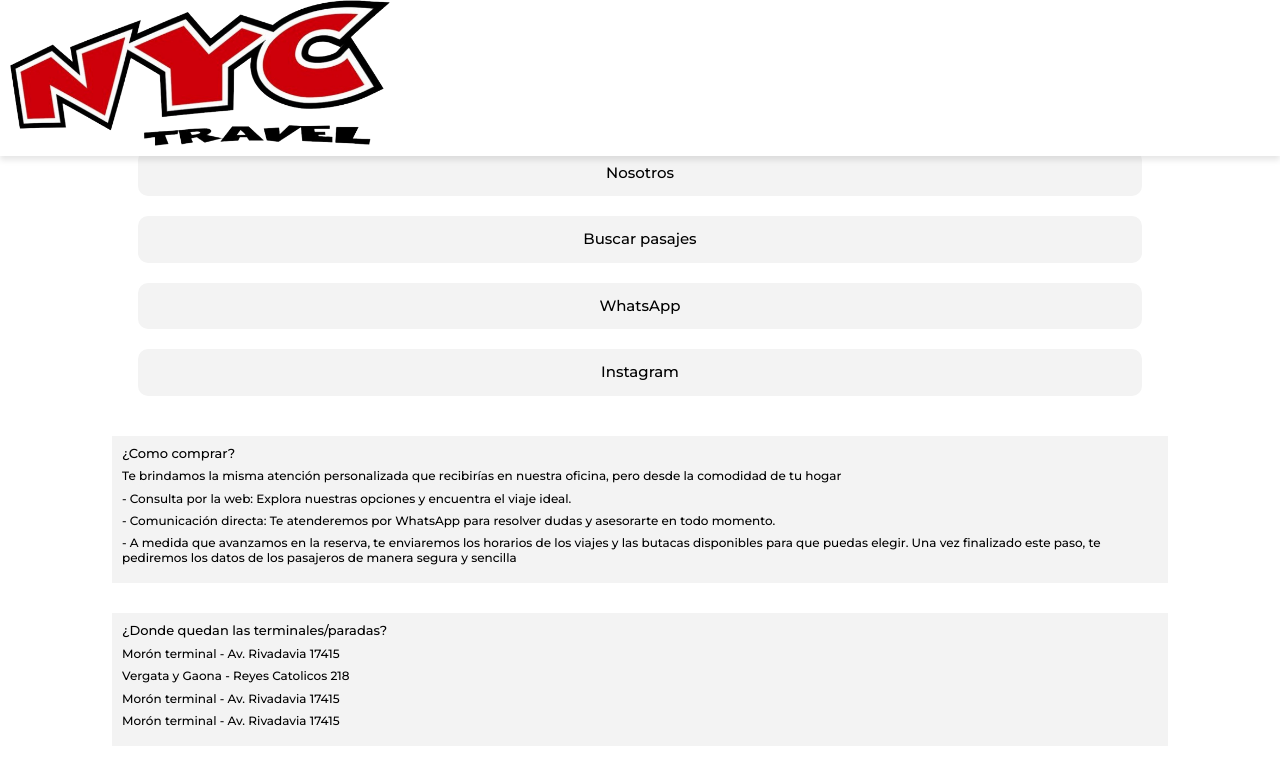
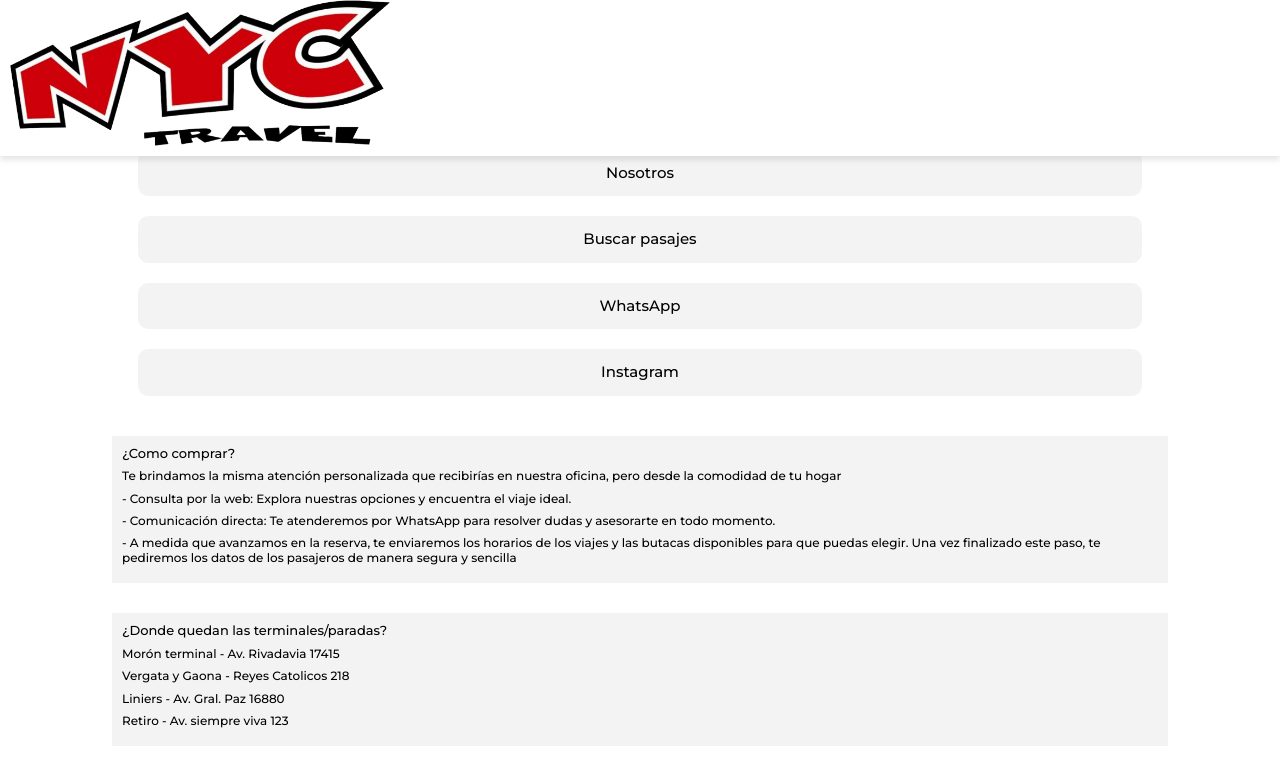
Before and after one commit to Mauriciovillarreal/nycpasajes, a React (Vite) app: page / in a window 1280 px wide. Shown: the top 766 px of the page. Built offline with nearby package versions, Linux system fonts and the light colour scheme.

Commit message:
update beta 1.1

```diff
--- a/src/components/Home/Home.jsx
+++ b/src/components/Home/Home.jsx
@@ -10,7 +10,7 @@ export const Home = () => {
                 <h1>Agencia de Turismo y Pasajes</h1>
                 <Link to="/nosotros">Nosotros</Link>
                 <Link to="/catalogo">Buscar pasajes</Link>
-                <Link to="http://wa.me/5491140507287">WhatsApp</Link>
+                <Link to="http://wa.me/5491139505311">WhatsApp</Link>
                 <Link to="https://www.instagram.com/nycpasajes/?igsh=MTR3ejUzYjR5enJs&utm_source=qr">Instagram</Link>
             </div>
             <div className='info'>
@@ -28,8 +28,8 @@ export const Home = () => {
                 <h2>¿Donde quedan las terminales/paradas?</h2>
                 <h6>Morón terminal - Av. Rivadavia 17415</h6>
                 <h6>Vergata y Gaona - Reyes Catolicos 218</h6>
-                <h6>Morón terminal - Av. Rivadavia 17415</h6>
-                <h6>Morón terminal - Av. Rivadavia 17415</h6>
+                <h6>Liniers - Av. Gral. Paz 16880</h6>
+                <h6>Retiro - Av. siempre viva 123</h6>
             </div>
 
         </Container>
--- a/src/components/ViajesList/ViajesList.jsx
+++ b/src/components/ViajesList/ViajesList.jsx
@@ -47,12 +47,9 @@ export const ViajesList = () => {
     );
 
     const abrirWhatsApp = (viaje) => {
-        const numero = "5491140507287";
-        const mensaje = `Hola, quiero consultar sobre este viaje:
-        \n*Empresa:* ${viaje.empresa || "Cualquier empresa"}
-        \n*Origen:* ${viaje.origen}
-        \n*Destino:* ${viaje.destino}
-        \n*Fecha:* ${filtros.fecha || "Cualquier fecha"}\n\n¿Podrían darme más información?`;
+        const numero = "5491139505311";
+       const mensaje = `Hola, quiero consultar por un viaje:\n\n🚐 *Origen:* ${filtros.origen}\n📍 *Destino:* ${filtros.destino}\n📅 *Fecha:* ${filtros.fecha || "Cualquier fecha"}\n\n¿Podrían darme más información?`;
+
 
         const urlWeb = `https://wa.me/${numero}?text=${encodeURIComponent(mensaje)}`;
         const urlApp = `whatsapp://send?phone=${numero}&text=${encodeURIComponent(mensaje)}`;
```
Also changed, not shown: public/img/flecha.jpg (added). Lines whose indentation alone changed are shown as unchanged.
